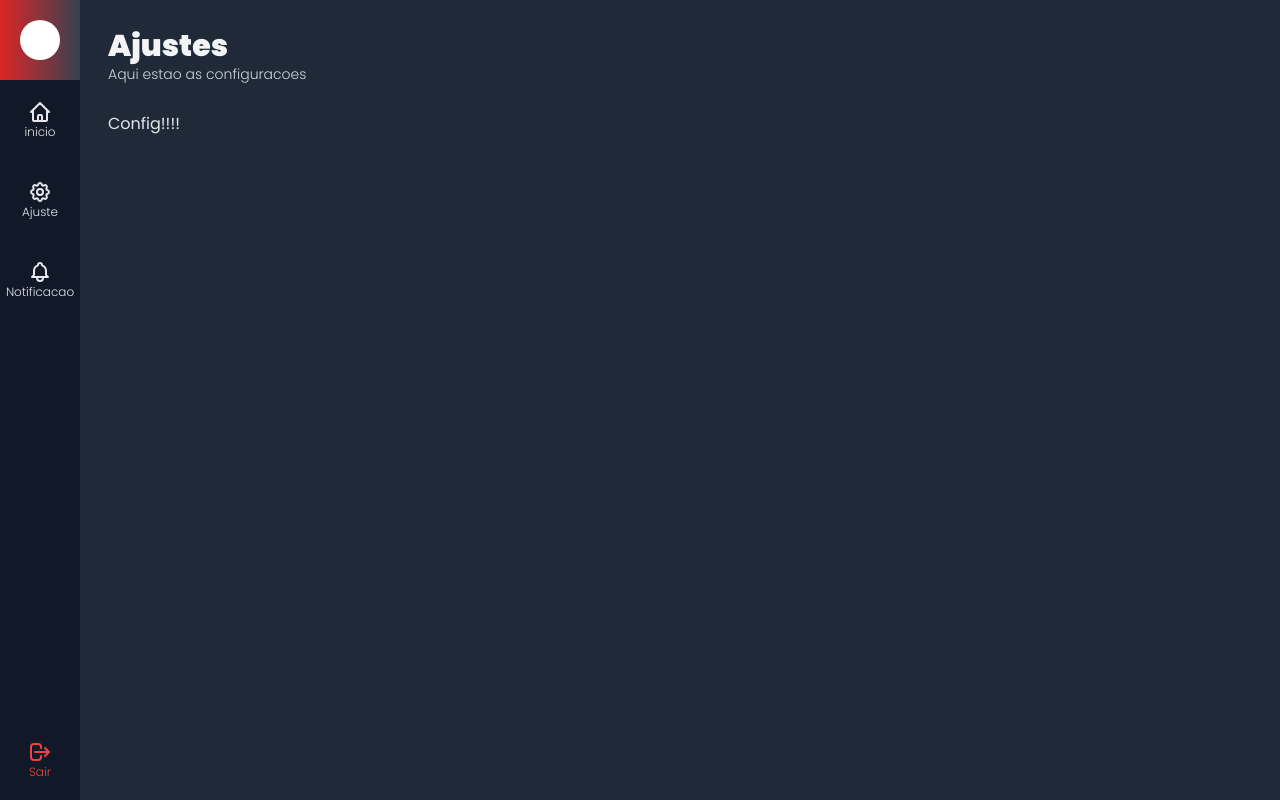
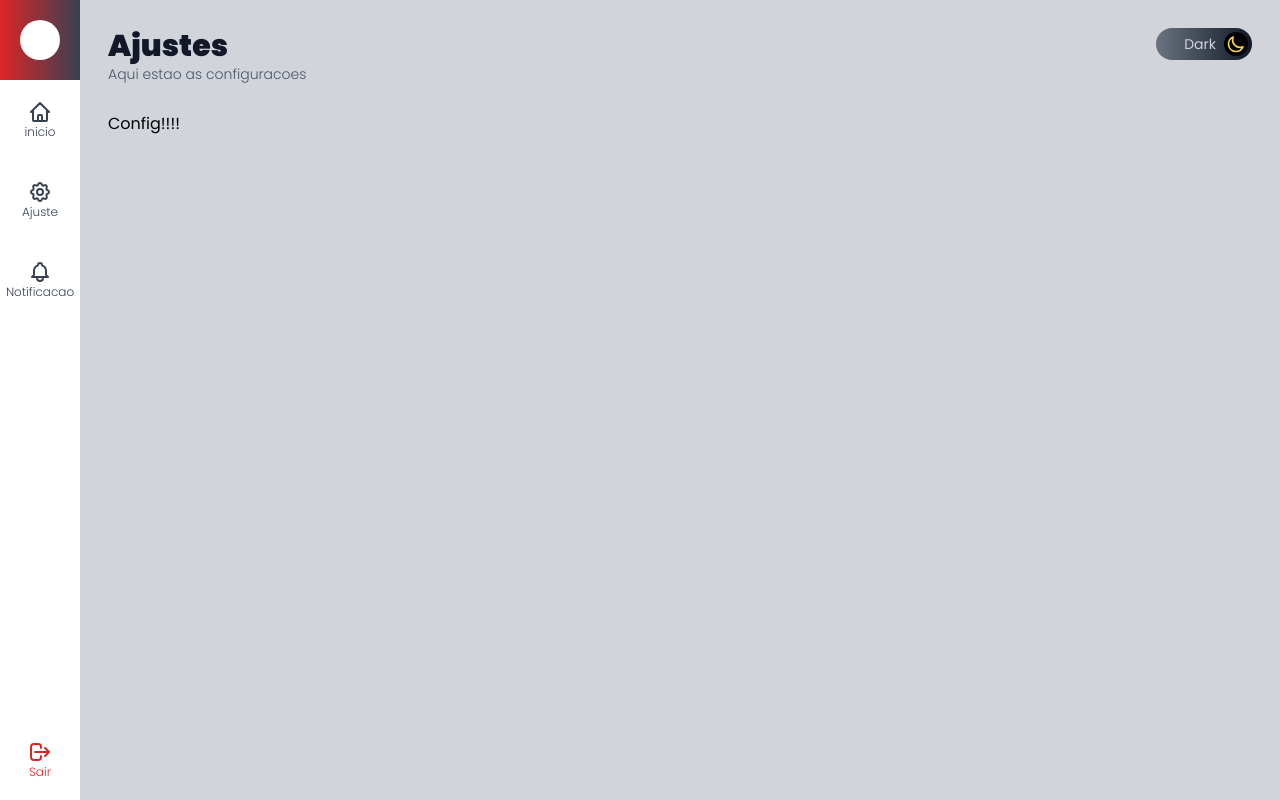
Before and after one commit to rafaelccorrea/template-login-ReactJs-NextJs, a Next.js app: page /ajustes in a window 1280 px wide. Built offline with nearby package versions, Linux system fonts and the light colour scheme.

Commit message:
Implementacao de botao para alternancia de temas

```diff
--- a/src/components/icons/index.tsx
+++ b/src/components/icons/index.tsx
@@ -24,3 +24,15 @@ export const Logout = (
         <path strokeLinecap="round" strokeLinejoin="round" strokeWidth={2} d="M17 16l4-4m0 0l-4-4m4 4H7m6 4v1a3 3 0 01-3 3H6a3 3 0 01-3-3V7a3 3 0 013-3h4a3 3 0 013 3v1" />
     </svg>
 )
+
+export const Sun = (size = 6 ) => (
+    <svg xmlns="http://www.w3.org/2000/svg" className={`h-${size} w-${size}`} fill="none" viewBox="0 0 24 24" stroke="currentColor">
+        <path strokeLinecap="round" strokeLinejoin="round" strokeWidth={2} d="M12 3v1m0 16v1m9-9h-1M4 12H3m15.364 6.364l-.707-.707M6.343 6.343l-.707-.707m12.728 0l-.707.707M6.343 17.657l-.707.707M16 12a4 4 0 11-8 0 4 4 0 018 0z" />
+    </svg>
+)
+
+export const Moon = (size = 6 ) => (
+    <svg xmlns="http://www.w3.org/2000/svg" className={`h-${size} w-${size}`} fill="none" viewBox="0 0 24 24" stroke="currentColor">
+      <path strokeLinecap="round" strokeLinejoin="round" strokeWidth={2} d="M20.354 15.354A9 9 0 018.646 3.646 9.003 9.003 0 0012 21a9.003 9.003 0 008.354-5.646z" />
+    </svg>
+)
--- a/src/components/template/Cabecalho.tsx
+++ b/src/components/template/Cabecalho.tsx
@@ -1,17 +1,27 @@
 import Title from './Title';
-
+import BotaoTema from './botaoTema';
+import useData from '../../data/hook/useData';
 interface CabecalhoProps{
     title: string
     subtitle: string
 }
 
 export default function Cabecalho(props: CabecalhoProps){
+
+    const {tema, alternarTema} = useData()
+
     return (
-        <div>
+        <div className={`flex`}>
             <Title
             title={props.title}
             subtitle={props.subtitle}
             />
+            <div className={`flex flex-grow justify-end`}>
+                <BotaoTema
+                    tema={tema}
+                    alternarTema={alternarTema}
+                />
+            </div>
         </div>
     )
 }
--- a/src/components/template/Layout.tsx
+++ b/src/components/template/Layout.tsx
@@ -1,6 +1,7 @@
 import MenuLateral from './MenuLateral';
 import Cabecalho from './Cabecalho';
 import Conteudo from './Conteudo';
+import useData from '../../data/hook/useData';
 
 interface LayoutProps{
     title: string
@@ -9,8 +10,10 @@ interface LayoutProps{
 }
 
 export default function Layout(props: LayoutProps){
+    const {tema} = useData()
+
     return (
-        <div className={` dark flex h-screen w-screen`}>
+        <div className={`${tema} flex h-screen w-screen`}>
             <MenuLateral/>
             <div className={`
                 flex w-full p-7 flex-col
--- /dev/null
+++ b/src/components/template/botaoTema.tsx
@@ -0,0 +1,52 @@
+import { Moon, Sun } from "../icons";
+
+interface botaoTemaProps {
+    tema: string;
+    alternarTema: () => void
+}
+
+export default function botaoTema(props: botaoTemaProps){
+
+    return props.tema === 'dark' ? (
+        <div onClick={props.alternarTema} className={`
+            hidden sm:flex items-center cursor-pointer;
+            bg-gradient-to-r from-yellow-300 to-yellow-600
+            w-14 lg:w-24 h-8 p-1 rounded-full
+        `}>
+            <div className={`
+                flex items-center justify-center
+                bg-white text-yellow-600 w-6 h-6
+                rounded-full
+            `}>
+                {Sun(5)}
+            </div>
+            <div className={`
+                hidden lg:flex items-center ml-2
+                text-white
+            `}>
+                <span className="text-sm">light</span>
+            </div>
+        </div>
+    ) : (
+        <div onClick={props.alternarTema} className={`
+            hidden sm:flex items-center justify-end cursor-pointer;
+            bg-gradient-to-r from-gray-500 to-gray-900
+            w-14 lg:w-24 h-8 p-1 rounded-full
+        `}>
+                        <div className={`
+                hidden lg:flex items-center mr-2
+                text-gray-300
+            `}>
+                <span className="text-sm">Dark</span>
+            </div>
+            <div className={`
+                flex items-center justify-center
+                bg-black text-yellow-300 w-6 h-6
+                rounded-full
+            `}>
+                {Moon(5)}
+            </div>
+        </div>
+    )
+
+}
--- a/src/data/context/AppContext.tsx
+++ b/src/data/context/AppContext.tsx
@@ -1,13 +1,27 @@
-import { createContext } from "react";
+import { createContext, useState } from "react";
 
-const AppContext = createContext({
-    nome: null
+type Tema = 'dark' | ''
+interface AppContextProps {
+    tema?: Tema
+    alternarTema?: () => void
+}
+
+const AppContext = createContext<AppContextProps>({
+    tema: null
 })
 
 export function AppProvider(props){
+
+    const [tema, setTema] = useState<Tema>('')
+
+    function alternarTema(){
+        setTema(tema === '' ? 'dark' : '')
+    }
+
     return(
         <AppContext.Provider value={{
-            nome: 'Teste Context Api'
+            tema,
+            alternarTema
         }}>
             {props.children}
         </AppContext.Provider>
--- a/src/pages/notificacoes.tsx
+++ b/src/pages/notificacoes.tsx
@@ -3,13 +3,12 @@ import useData from '../data/hook/useData'
 
 export default function Notificacoes() {
 
-  const context = useData()
+  const {alternarTema} = useData()
 
   return (
     <Layout
       title="Notificacoes" subtitle="Aqui estao as novidades"
     >
-      <h3>{context.nome}</h3>
     </Layout>
   )
 }
```
